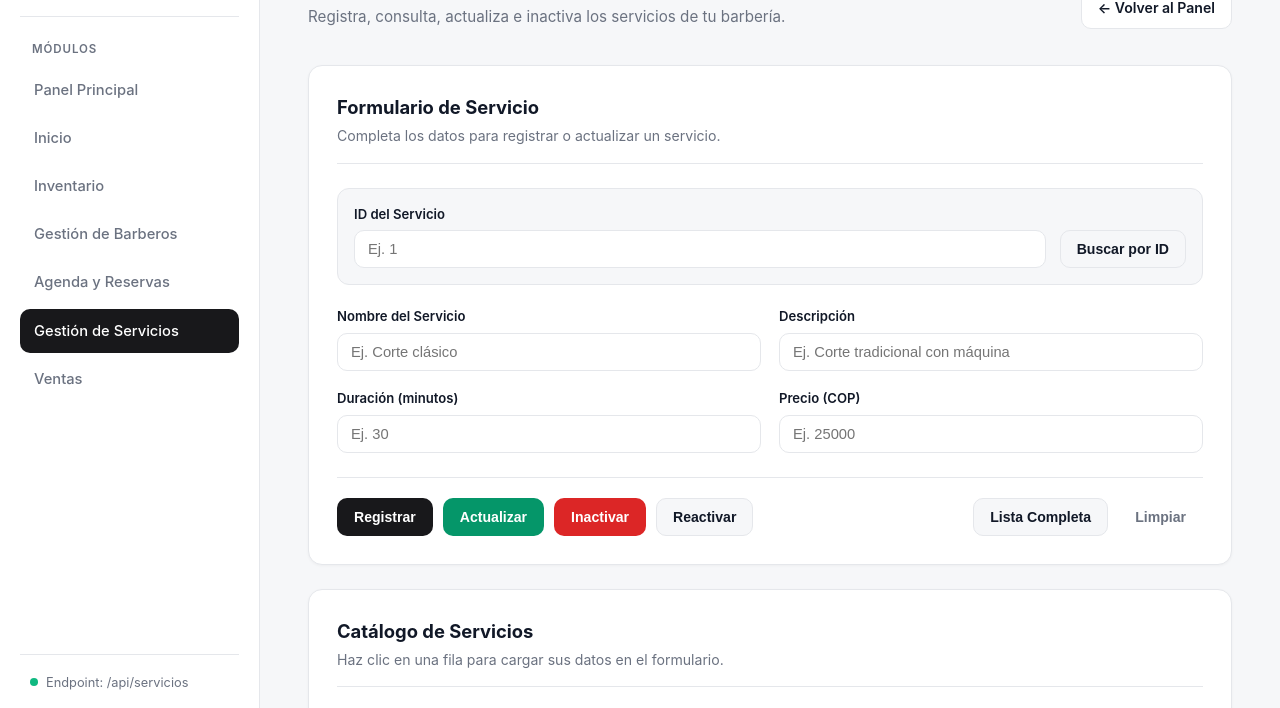
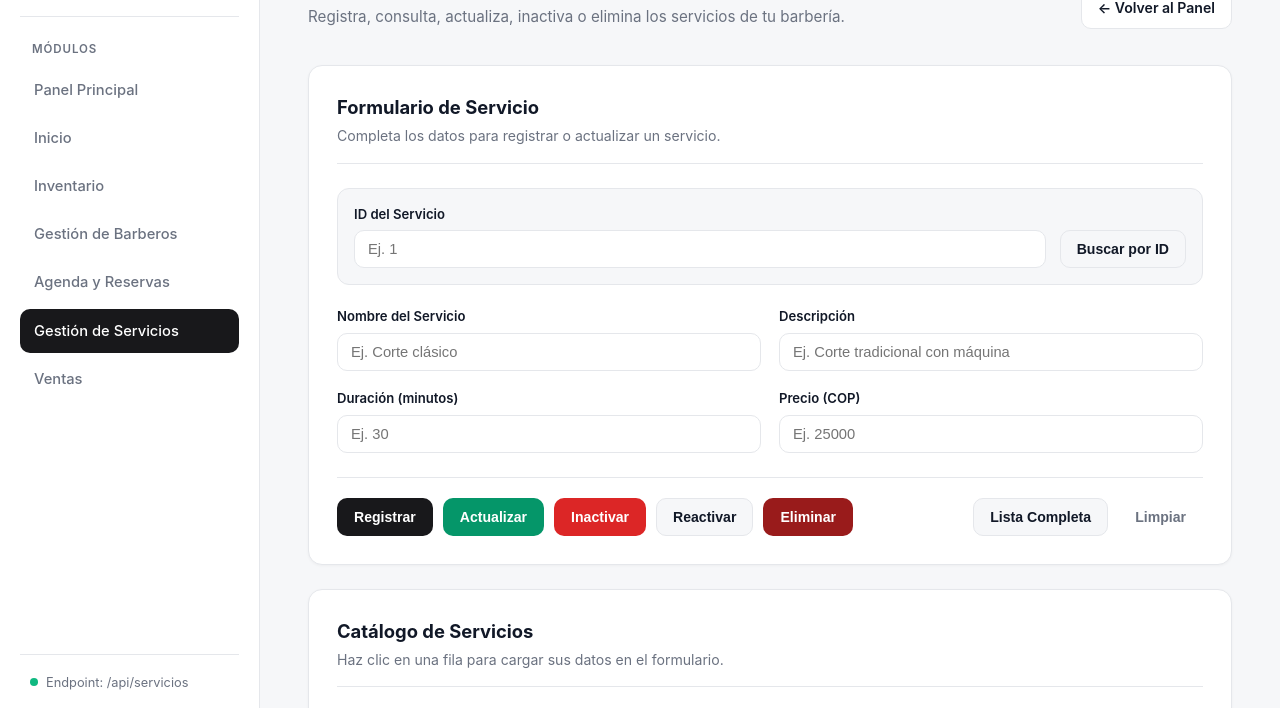
Before and after one commit to jzr1909/frontendBarberia, a plain HTML site: page servicios/servicios.html in a window 1280 px wide. Shown: the part 80-788 px from the top of the page. Drawn offline with Linux system fonts and the light colour scheme; no server answers.

Commit message:
feat(servicios): actualiza archivos HTML, JS y CSS en la rama servicios

```diff
--- a/servicios/servicios.css
+++ b/servicios/servicios.css
@@ -1,10 +1,10 @@
-
 /* Botones */
 .btn-outline,
 .btn-primary,
 .btn-secondary,
 .btn-success,
 .btn-danger,
+.btn-delete,
 .btn-ghost {
     display: inline-flex;
     align-items: center;
@@ -38,6 +38,11 @@
 
 .btn-danger {
     background-color: #dc2626;
+    color: white;
+}
+
+.btn-delete {
+    background-color: #991b1b;
     color: white;
 }
 
--- a/servicios/servicios.html
+++ b/servicios/servicios.html
@@ -48,7 +48,7 @@
     <header class="topbar">
       <div>
         <h2>Gestión de Servicios</h2>
-        <p>Registra, consulta, actualiza e inactiva los servicios de tu barbería.</p>
+        <p>Registra, consulta, actualiza, inactiva o elimina los servicios de tu barbería.</p>
       </div>
 
       <a href="../index.html" class="btn-outline">← Volver al Panel</a>
@@ -118,6 +118,10 @@
             <button type="button" class="btn-secondary" onclick="cambiarEstadoServicio(true)">
               Reactivar
             </button>
+
+            <button type="button" class="btn-delete" onclick="eliminarServicio()">
+              Eliminar
+            </button>
           </div>
 
           <div class="actions-right">
--- a/servicios/servicios.js
+++ b/servicios/servicios.js
@@ -41,7 +41,7 @@ function obtenerDatosFormulario() {
     return {
         nombre,
         descripcion,
-        duracionMinutos: duracion, // Ajusta el nombre del atributo según tu entidad en Java/Backend
+        duracionMinutos: duracion,
         precio
     };
 }
@@ -169,7 +169,39 @@ async function cambiarEstadoServicio(activo) {
     }
 }
 
-// 5. Listar todos los servicios (GET)
+// 5. Eliminar servicio (DELETE /{id})
+async function eliminarServicio() {
+    const id = document.getElementById("id").value;
+
+    if (!id || Number(id) <= 0) {
+        mostrarMensaje("Primero busca o selecciona un servicio para eliminar.", "error");
+        return;
+    }
+
+    if (!confirm(`¿Seguro que deseas eliminar el servicio con ID ${id}? Esta acción no se puede deshacer.`)) {
+        return;
+    }
+
+    try {
+        const respuesta = await fetch(`${URL_SERVICIOS}/${id}`, {
+            method: "DELETE"
+        });
+
+        if (!respuesta.ok) {
+            throw new Error(await respuesta.text() || "Error al eliminar el servicio.");
+        }
+
+        mostrarMensaje("Servicio eliminado correctamente.", "success");
+        limpiarFormulario();
+        await obtenerListaServicios();
+
+    } catch (error) {
+        console.error(error);
+        mostrarMensaje(error.message, "error");
+    }
+}
+
+// 6. Listar todos los servicios (GET)
 async function obtenerListaServicios() {
     const tbody = document.getElementById("tablaServicios");
 
```
